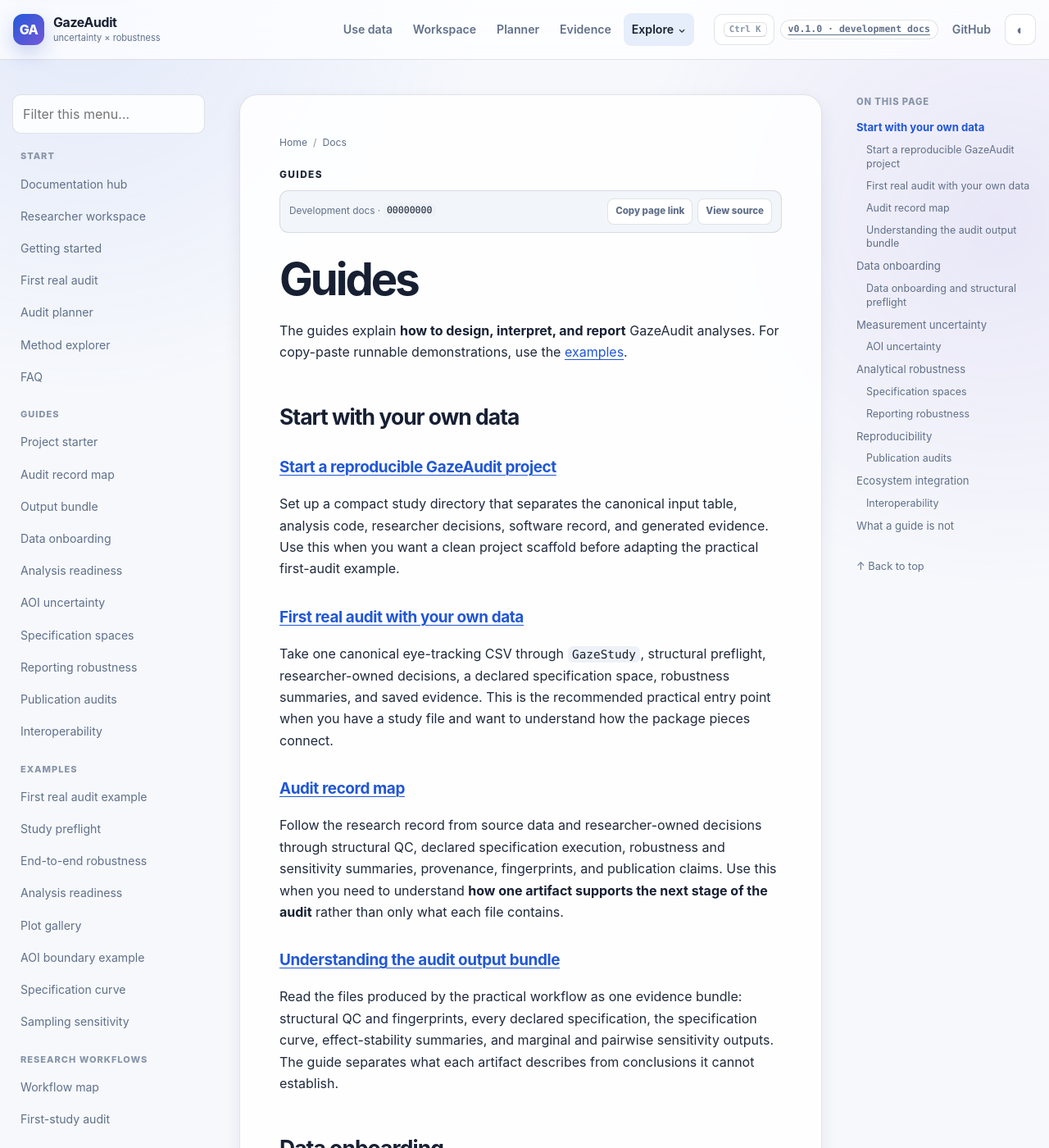
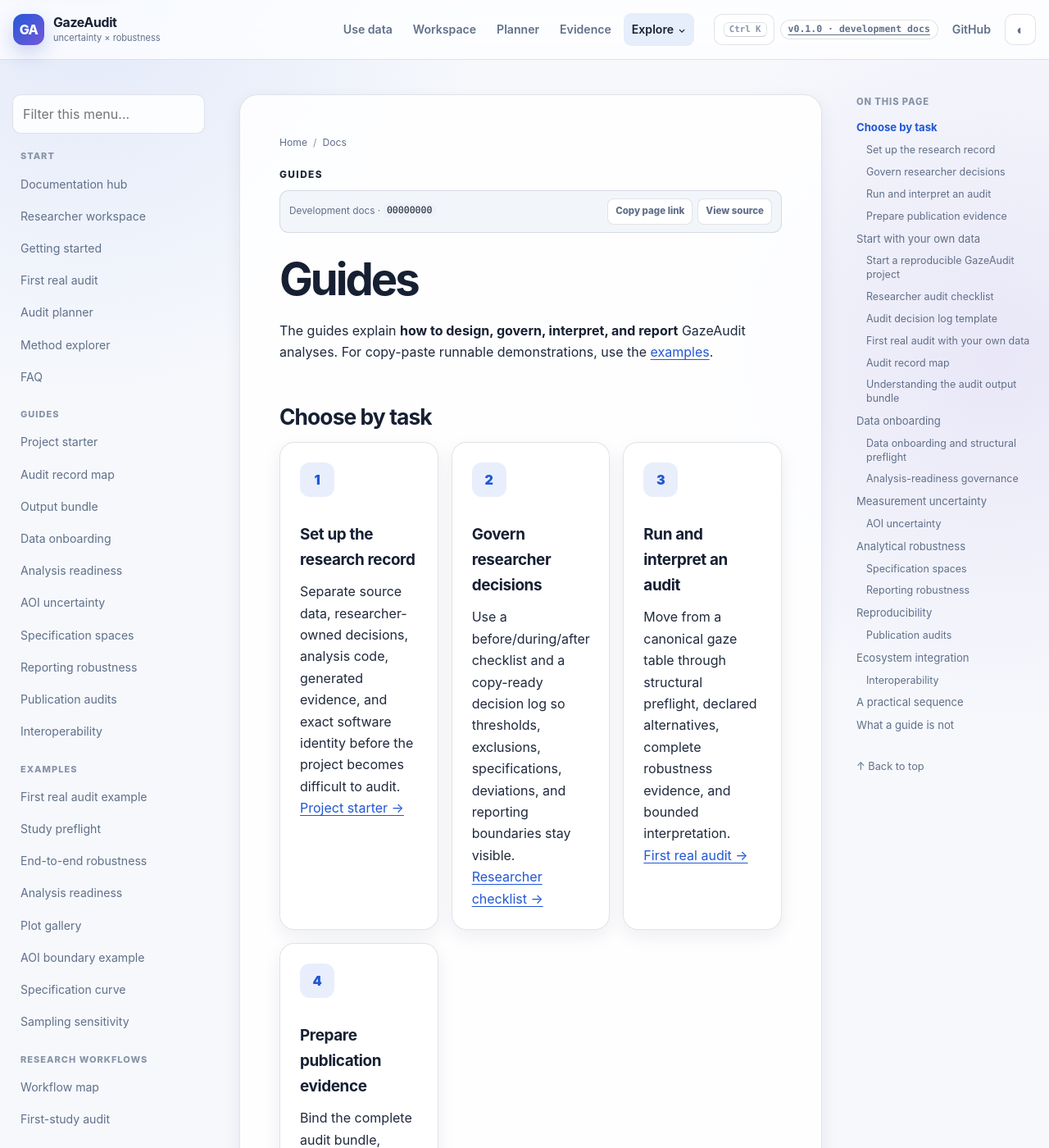
Before and after one commit to stefanosbalaskas/GazeAudit, a Jekyll site: the page built from docs/guides/index.md, in a window 1280 px wide and 1400 px high. Shown: the whole window at 82% size. Built offline with Jekyll 4.4.1, drawn with Linux system fonts in a browser that asks for light colours; some of the changed text lies outside the part shown.

Commit message:
docs: make guides hub task-first

```diff
--- a/docs/guides/index.md
+++ b/docs/guides/index.md
@@ -1,18 +1,55 @@
 ---
 title: Guides
-description: Task-oriented GazeAudit guides for project setup, data onboarding, uncertainty, robustness design and reporting, publication, and interoperability.
+description: Task-oriented GazeAudit guides for project setup, researcher decisions, data onboarding, uncertainty, robustness design and reporting, publication, and interoperability.
 kicker: Guides
 ---
 
 # Guides
 
-The guides explain **how to design, interpret, and report** GazeAudit analyses. For copy-paste runnable demonstrations, use the [examples](../examples/).
+The guides explain **how to design, govern, interpret, and report** GazeAudit analyses. For copy-paste runnable demonstrations, use the [examples](../examples/).
+
+## Choose by task
+
+<div class="card-grid">
+  <article class="card">
+    <div class="card-icon" aria-hidden="true">1</div>
+    <h3>Set up the research record</h3>
+    <p>Separate source data, researcher-owned decisions, analysis code, generated evidence, and exact software identity before the project becomes difficult to audit.</p>
+    <p><a href="project-starter/">Project starter →</a></p>
+  </article>
+  <article class="card">
+    <div class="card-icon" aria-hidden="true">2</div>
+    <h3>Govern researcher decisions</h3>
+    <p>Use a before/during/after checklist and a copy-ready decision log so thresholds, exclusions, specifications, deviations, and reporting boundaries stay visible.</p>
+    <p><a href="researcher-audit-checklist/">Researcher checklist →</a></p>
+  </article>
+  <article class="card">
+    <div class="card-icon" aria-hidden="true">3</div>
+    <h3>Run and interpret an audit</h3>
+    <p>Move from a canonical gaze table through structural preflight, declared alternatives, complete robustness evidence, and bounded interpretation.</p>
+    <p><a href="first-real-audit/">First real audit →</a></p>
+  </article>
+  <article class="card">
+    <div class="card-icon" aria-hidden="true">4</div>
+    <h3>Prepare publication evidence</h3>
+    <p>Bind the complete audit bundle, provenance, fingerprints, methods wording, results wording, and unresolved limitations into a durable record.</p>
+    <p><a href="publication-audits/">Publication audits →</a></p>
+  </article>
+</div>
 
 ## Start with your own data
 
 ### [Start a reproducible GazeAudit project](project-starter/)
 
 Set up a compact study directory that separates the canonical input table, analysis code, researcher decisions, software record, and generated evidence. Use this when you want a clean project scaffold before adapting the practical first-audit example.
+
+### [Researcher audit checklist](researcher-audit-checklist/)
+
+Use a before/during/after checklist for source binding, endpoint declaration, QC policy, exclusions, specification design, failure handling, robustness interpretation, reporting language, and archive handoff. This is the practical governance layer between reproducible code and defensible scientific judgement.
+
+### [Audit decision log template](audit-decision-log-template/)
+
+Copy a structured Markdown record into the project repository to preserve source identity, endpoints, QC decisions, exclusions, declared specification factors, perturbations, deviations, software identity, generated evidence, and reporting boundaries.
 
 ### [First real audit with your own data](first-real-audit/)
 
@@ -32,6 +69,10 @@
 
 Map vendor or analysis tables into `GazeStudy`, inspect structural QC, and separate import/ordering problems from scientific quality decisions before running uncertainty or robustness analyses.
 
+### [Analysis-readiness governance](analysis-readiness/)
+
+Declare structural-QC policies, preview cohort impact, separate repairable structural conditions from scientific exclusions, and bind the resulting readiness record to provenance.
+
 ## Measurement uncertainty
 
 ### [AOI uncertainty](aoi-uncertainty/)
@@ -48,6 +89,8 @@
 
 Translate specification curves, sign fractions, marginal sensitivity, and pairwise sensitivity into precise Methods and Results language without treating descriptive diagnostics as confidence intervals, posterior probabilities, or causal decompositions.
 
+For a complete worked interpretation exercise, use the [decision-to-report example](../examples/decision-to-report/).
+
 ## Reproducibility
 
 ### [Publication audits](publication-audits/)
@@ -60,8 +103,16 @@
 
 Understand the division of responsibility between GazeAudit and Eye-Tracking-BIDS, pymovements, pEYES, and custom study/detector adapters.
 
+## A practical sequence
+
+1. [Project starter](project-starter/) — create the study structure.
+2. [Researcher audit checklist](researcher-audit-checklist/) — declare and govern decisions.
+3. [Decision log template](audit-decision-log-template/) — preserve those decisions and amendments.
+4. [First real audit](first-real-audit/) — run the practical CSV-to-evidence path.
+5. [Audit output bundle](audit-output-bundle/) — understand what each artifact establishes.
+6. [Decision-to-report example](../examples/decision-to-report/) — practice bounded interpretation.
+7. [Publication audits](publication-audits/) — build the durable research record.
+
 ## What a guide is not
 
 Guides describe GazeAudit's scientific contracts and recommended use. They do not replace study-specific justification. Researchers remain responsible for deciding which AOIs, error models, detectors, preprocessing choices, QC thresholds, perturbations, and scientific endpoints are defensible for their design.
-
-- [Analysis-readiness governance]({{ '/docs/guides/analysis-readiness/' | relative_url }}) — declare structural-QC policies, preview cohort impact, and bind provenance.
```
